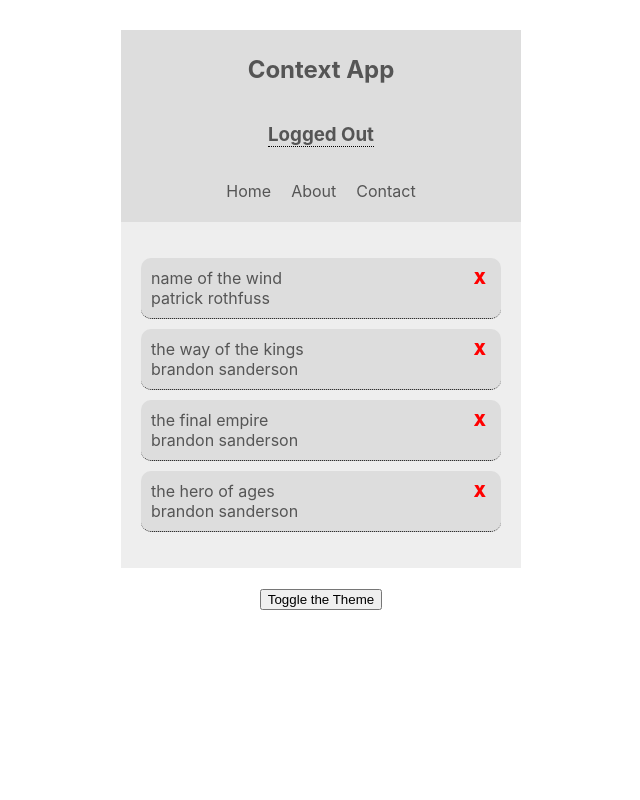
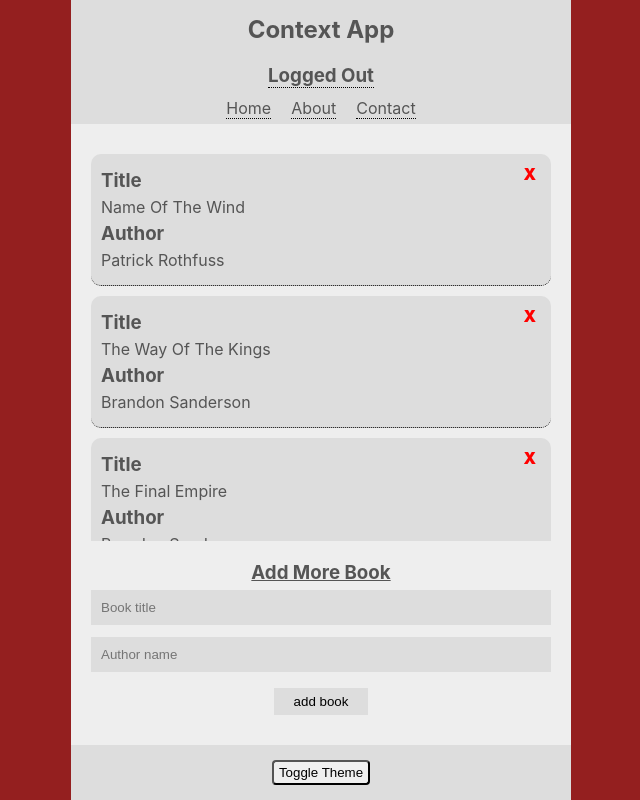
Before and after one commit to davesheinbein/react-context, a React (Create React App) app: page / in a window 1280 px wide. Shown: the whole page, without its empty margins (319-959 px from the left). Built offline with nearby package versions, Linux system fonts and the light colour scheme.

Commit message:
update form

```diff
--- a/src/App.css
+++ /dev/null
@@ -1,38 +0,0 @@
-.App {
-  text-align: center;
-}
-
-.App-logo {
-  height: 40vmin;
-  pointer-events: none;
-}
-
-@media (prefers-reduced-motion: no-preference) {
-  .App-logo {
-    animation: App-logo-spin infinite 20s linear;
-  }
-}
-
-.App-header {
-  background-color: #282c34;
-  min-height: 100vh;
-  display: flex;
-  flex-direction: column;
-  align-items: center;
-  justify-content: center;
-  font-size: calc(10px + 2vmin);
-  color: white;
-}
-
-.App-link {
-  color: #61dafb;
-}
-
-@keyframes App-logo-spin {
-  from {
-    transform: rotate(0deg);
-  }
-  to {
-    transform: rotate(360deg);
-  }
-}
--- a/src/App.js
+++ b/src/App.js
@@ -1,4 +1,5 @@
 import React from 'react';
+import BookForm from './components/BookForm';
 import BookList from './components/BookList';
 import Navbar from './components/Navbar';
 import ThemeToggle from './components/ThemeToggle';
@@ -14,6 +15,7 @@ function App() {
 					<Navbar />
 					<BookContextPresenter>
 						<BookList />
+						<BookForm />
 					</BookContextPresenter>
 					<ThemeToggle />
 				</AuthContextPresenter>
--- a/src/components/BookDetails.js
+++ b/src/components/BookDetails.js
@@ -2,10 +2,15 @@ import React from 'react';
 import { useBookContextPresenter } from '../context/BookContextPresenter';
 
 const BookDetails = ({ book, key, theme }) => {
-	console.log('🚀 ~ theme', theme);
-	console.log('🚀 ~ key', key);
-	console.log('🚀 ~ book', book);
 	const { removeBook } = useBookContextPresenter();
+	const capitalize = (text) => {
+		return text.replace(/(^\w{1})|(\s+\w{1})/g, (letter) =>
+			letter.toUpperCase()
+		);
+	};
+	const title = capitalize(book.title);
+	const author = capitalize(book.author);
+
 	return (
 		<li
 			style={{ background: theme.ui }}
@@ -17,15 +22,15 @@ const BookDetails = ({ book, key, theme }) => {
 				onClick={() => removeBook(book.id)}>
 				X
 			</div>
-			<div className='book-details-item title'>
-				{book.title}
-			</div>
+			<h3 className='book-details-item title'>Title</h3>
+			<div className='book-details-item title'>{title}</div>
+			<h3 className='book-details-item author'>Author</h3>
 			<div className='book-details-item author'>
-				{book.author}
+				{author}
 			</div>
 			<span className='tooltiptext'>
-				Please click! Utilizing UI, state, and useContext no
-				API called
+				Click the X to remove a book. Using state and local
+				storage.
 			</span>
 		</li>
 	);
--- /dev/null
+++ b/src/components/BookForm.js
@@ -0,0 +1,44 @@
+import React, { useState } from 'react';
+import { useBookContextPresenter } from '../context/BookContextPresenter';
+import { useThemeContextPresenter } from '../context/ThemeContextPresenter';
+
+const BookForm = () => {
+	const { isDarkTheme, light, dark } =
+		useThemeContextPresenter();
+	const { addBook } = useBookContextPresenter();
+	const theme = isDarkTheme ? dark : light;
+	const [title, setTitle] = useState('');
+	const [author, setAuthor] = useState('');
+
+	const handleSubmit = (e) => {
+		e.preventDefault();
+		addBook(title, author);
+		setTitle('');
+		setAuthor('');
+	};
+
+	return (
+		<form
+			style={{ background: theme.bg, color: theme.syntax }}
+			onSubmit={handleSubmit}>
+			<h3 className='book-form-title'>Add More Book</h3>
+			<input
+				type='text'
+				placeholder='Book title'
+				value={title}
+				onChange={(e) => setTitle(e.target.value)}
+				required
+			/>
+			<input
+				type='text'
+				placeholder='Author name'
+				value={author}
+				onChange={(e) => setAuthor(e.target.value)}
+				required
+			/>
+			<input type='submit' value='add book' />
+		</form>
+	);
+};
+
+export default BookForm;
--- a/src/components/BookList.js
+++ b/src/components/BookList.js
@@ -7,8 +7,6 @@ const BookList = () => {
 	const { isDarkTheme, light, dark } =
 		useThemeContextPresenter();
 	const { books } = useBookContextPresenter();
-	console.log('🚀 ~ books dsfaasdf', books);
-	console.log('🚀 ~ books.length', books.length);
 	const theme = isDarkTheme ? dark : light;
 	return books.length > 0 ? (
 		<div
@@ -27,7 +25,9 @@ const BookList = () => {
 			</ul>
 		</div>
 	) : (
-		<div>
+		<div
+			className='book-list'
+			style={{ background: theme.bg, color: theme.syntax }}>
 			No books to read. Try adding some or just enjoy your
 			free time :)
 		</div>
--- a/src/components/Navbar.js
+++ b/src/components/Navbar.js
@@ -10,9 +10,12 @@ const Navbar = () => {
 	const theme = isDarkTheme ? dark : light;
 	return (
 		<nav
+			className='navbar'
 			style={{ background: theme.ui, color: theme.syntax }}>
-			<h1>Context App</h1>
-			<h3 className='tooltip' onClick={toggleAuth}>
+			<h1 className='navbar-title'>Context App</h1>
+			<h3
+				className='navbar-auth tooltip'
+				onClick={toggleAuth}>
 				{!!isAuthenticated ? 'Logged In' : 'Logged Out'}
 				<span className='tooltiptext'>
 					Please click! Utilizing UI, state, and useContext
@@ -20,9 +23,24 @@ const Navbar = () => {
 				</span>
 			</h3>
 			<ul>
-				<li>Home</li>
-				<li>About</li>
-				<li>Contact</li>
+				<li className='tooltip'>
+					Home
+					<span className='tooltiptext'>
+						Currently Unset
+					</span>
+				</li>
+				<li className='tooltip'>
+					About
+					<span className='tooltiptext'>
+						Currently Unset
+					</span>
+				</li>
+				<li className='tooltip'>
+					Contact
+					<span className='tooltiptext'>
+						Currently Unset
+					</span>
+				</li>
 			</ul>
 		</nav>
 	);
--- a/src/components/ThemeToggle.js
+++ b/src/components/ThemeToggle.js
@@ -2,9 +2,19 @@ import React from 'react';
 import { useThemeContextPresenter } from '../context/ThemeContextPresenter';
 
 const ThemeToggle = () => {
-	const { toggleTheme } = useThemeContextPresenter();
+	const { isDarkTheme, light, dark, toggleTheme } =
+		useThemeContextPresenter();
+	const theme = isDarkTheme ? dark : light;
 	return (
-		<button onClick={toggleTheme}>Toggle the Theme</button>
+		<div
+			className='theme-toggle'
+			style={{ background: theme.ui, color: theme.syntax }}>
+			<button
+				className='theme-toggle-btn'
+				onClick={toggleTheme}>
+				Toggle Theme
+			</button>
+		</div>
 	);
 };
 
--- a/src/index.css
+++ b/src/index.css
@@ -1,4 +1,19 @@
+*, html {
+  margin: 0;
+  padding: 0;
+  box-sizing: border-box;
+}
+
+html {
+  height: 100vh;
+  width: 100vw;
+}
+
 body {
+  /* height: 100vh;
+  width: 100vw; */
+  height: 100%;
+  width: 100%;
   margin: 0;
   font-family: -apple-system, BlinkMacSystemFont, "Segoe UI", "Roboto", "Oxygen",
     "Ubuntu", "Cantarell", "Fira Sans", "Droid Sans", "Helvetica Neue",
@@ -7,30 +22,54 @@ body {
   -moz-osx-font-smoothing: grayscale;
 }
 
+#root {
+  background: #941f1f;
+  height: 100%;
+  width: 100%;
+}
 /* app styles */
 .App {
-  max-width: 400px;
-  margin: 30px auto;
+  min-width: 300px;
+  max-width: 500px;
+  margin: 0 auto;
   text-align: center;
+  display: flex;
+  justify-content: center;
+  flex-direction: column;
+  height: 100%;
+  width: 100%;
 }
+
+.navbar-title,
+.navbar-auth {
+  margin: 10px 0;
+}
+
 nav{
   padding: 5px;
 }
+
 nav ul {
   padding: 0;
 }
+
 nav ul li {
   display: inline-block;
   margin: 0 10px;
 }
+
 .book-list {
   padding: 20px;
-  margin-bottom: 20px;
+  min-height: 80px;
+  max-height: 600px;
+  overflow-y: scroll;
 }
+
 .book-list ul{
   padding: 0;
   list-style-type: none;
 }
+
 .book-list li {
   padding: 10px;
   margin: 10px auto;
@@ -48,11 +87,10 @@ nav ul li {
   border-bottom: 1px dotted black;
 }
 
-
 .tooltip-b .tooltiptext,
 .tooltip .tooltiptext {
   visibility: hidden;
-  width: 120px;
+  width: 250px;
   background-color: black;
   color: #fff;
   text-align: center;
@@ -75,16 +113,26 @@ nav ul li {
   position: relative;
 }
 
+.book-details:hover {
+  opacity: 0.7;
+  text-decoration: line-through;
+}
+
 .book-details-item {
   display: flex;
   justify-content: space-between;
   align-items: center;
+  margin: 5px 0;
+  width: 100%;
+  overflow-wrap: anywhere;
+  text-align: left;
 }
 
 .book-details-item-icon {
+  width: fit-content;
   position: absolute;
   right: 15px;
-  top: 10px;
+  top: 5px;
   cursor: pointer;
   font-weight: 900;
   color: red;
@@ -94,8 +142,42 @@ nav ul li {
   color: lightcoral;
 }
 
+form {
+  padding: 20px;
+}
 
-.tooltip-b {
-  position: relative;
-  border-bottom: 1px dotted black;
+input[type='text'] {
+  width: 100%;
+  padding: 10px;
+  box-sizing: border-box;
+  margin: 6px 0;
+  background: #ddd;
+  color: black;
+  border: 0;
 }
+
+input[type='submit'] {
+  margin: 10px auto;
+  background: #ddd;
+  border: 0;
+  padding: 6px 20px;
+  display: block;
+}
+
+.book-form-title {
+  text-decoration: underline;
+}
+
+.theme-toggle {
+  padding: 15px 0;
+}
+
+.theme-toggle-btn {
+  border-radius: 4px;
+  padding: 3px 5px;
+}
+
+.theme-toggle-btn:hover {
+  background: lightcoral;
+  border: 1px solid red;
+}
```
